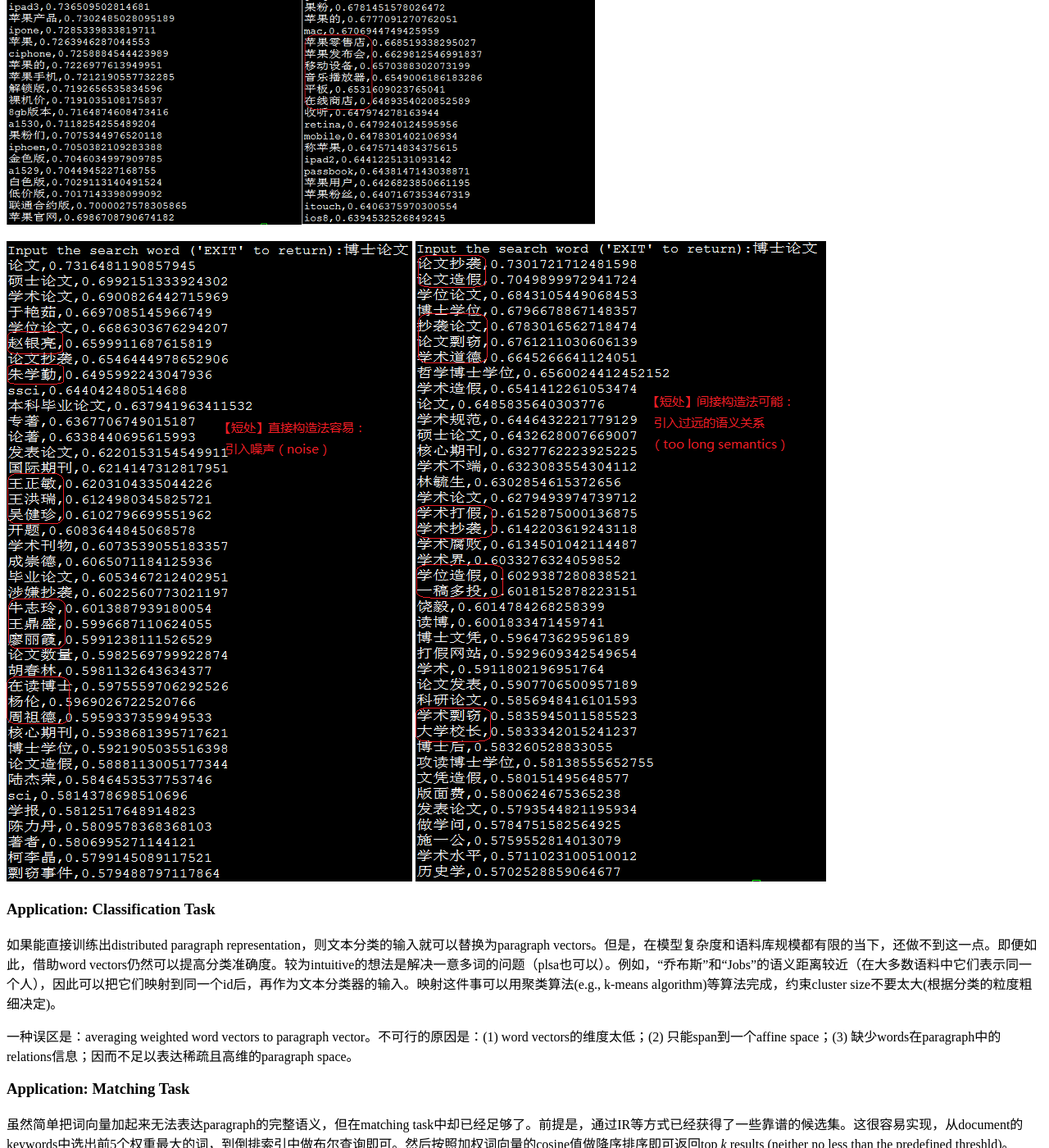
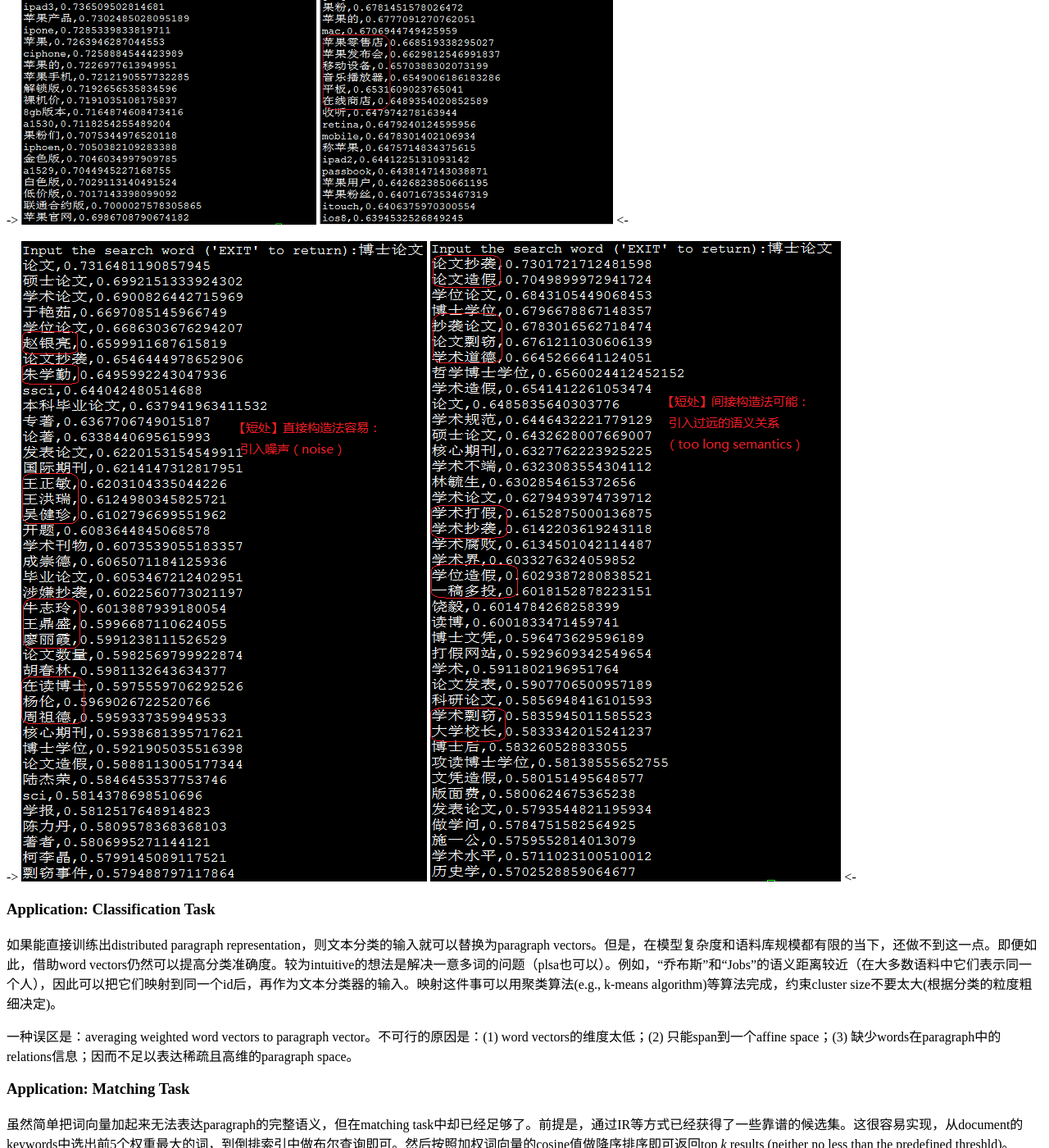
Before and after one commit to qf6101/qf6101.github.io, a Jekyll site: the page built from _posts/machine learning/2014-09-15-neural-word-embedding：-applications-and-explorations.md, in a window 1280 px wide and 1400 px high, scrolled down 1161 px. Shown: the whole window at 82% size. Built offline with Jekyll 4.4.1, drawn with Linux system fonts in a browser that asks for light colours; comment, search, counter and statistics services are not loaded.

Commit message:
test pic size

```diff
--- a/_posts/machine learning/2014-09-15-neural-word-embedding：-applications-and-explorations.md
+++ b/_posts/machine learning/2014-09-15-neural-word-embedding：-applications-and-explorations.md
@@ -34,10 +34,10 @@ Neural word embedding使用上下文来编码word，编码信息在词之间发
 
 根据应用场景和计算资源的不同，可以选择不同的上下文构造方式，或者可以把两种构造方法对应的word vector做连接(这里会有个处理平滑的问题)。个人觉得，matching task可能更适合直接构造法，而classification task可能更适合间接构造法。
 
-![advantage example: n-gram for construct context](/figures/neural-word-embedding/context-constrc-advantage1.png)![advantage example: keywords for construct context](/figures/neural-word-embedding/context-constrc-advantage2.png)
+-> ![advantage example: n-gram for construct context](/figures/neural-word-embedding/context-constrc-advantage1.png) ![advantage example: keywords for construct context](/figures/neural-word-embedding/context-constrc-advantage2.png) <-
 
-![disadvantage example: n-gram for construct context](/figures/neural-word-embedding/context-constrc-disadvantage1.png)
-![disadvantage example: keywords for construct context](/figures/neural-word-embedding/context-constrc-disadvantage2.png)
+-> ![disadvantage example: n-gram for construct context](/figures/neural-word-embedding/context-constrc-disadvantage1.png)
+![disadvantage example: keywords for construct context](/figures/neural-word-embedding/context-constrc-disadvantage2.png) <-
 
 ###Application: Classification Task
 
@@ -51,7 +51,7 @@ Neural word embedding使用上下文来编码word，编码信息在词之间发
 
 词向量加权在这里起微调作用，因为paragraph最主要的部件(权重最大的5个关键词)在IR系统中已经匹配到。下面是匹配效果举例。
 
-![matching example](/figures/neural-word-embedding/matching-example.png)
+-> ![matching example](/figures/neural-word-embedding/matching-example.png) <-
 
 ###Exploration: Paragraph Embedding
 
```
